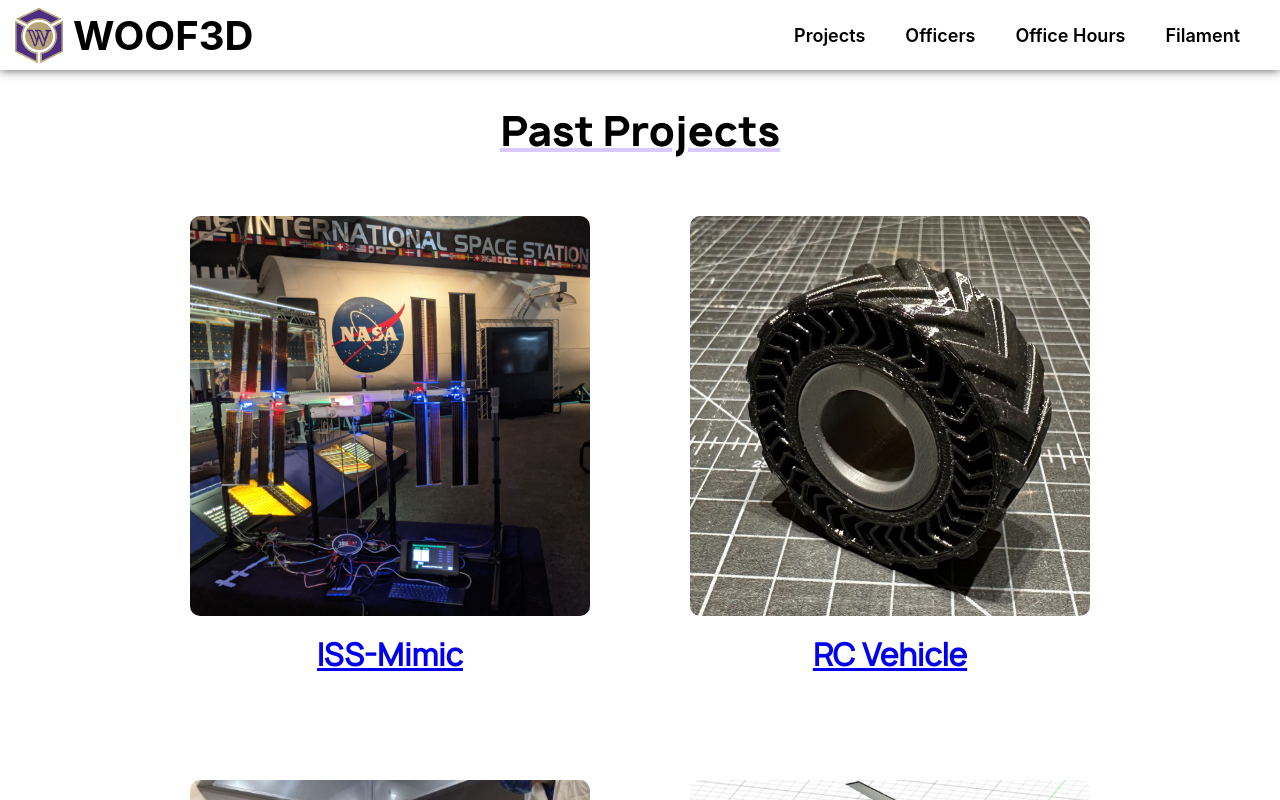
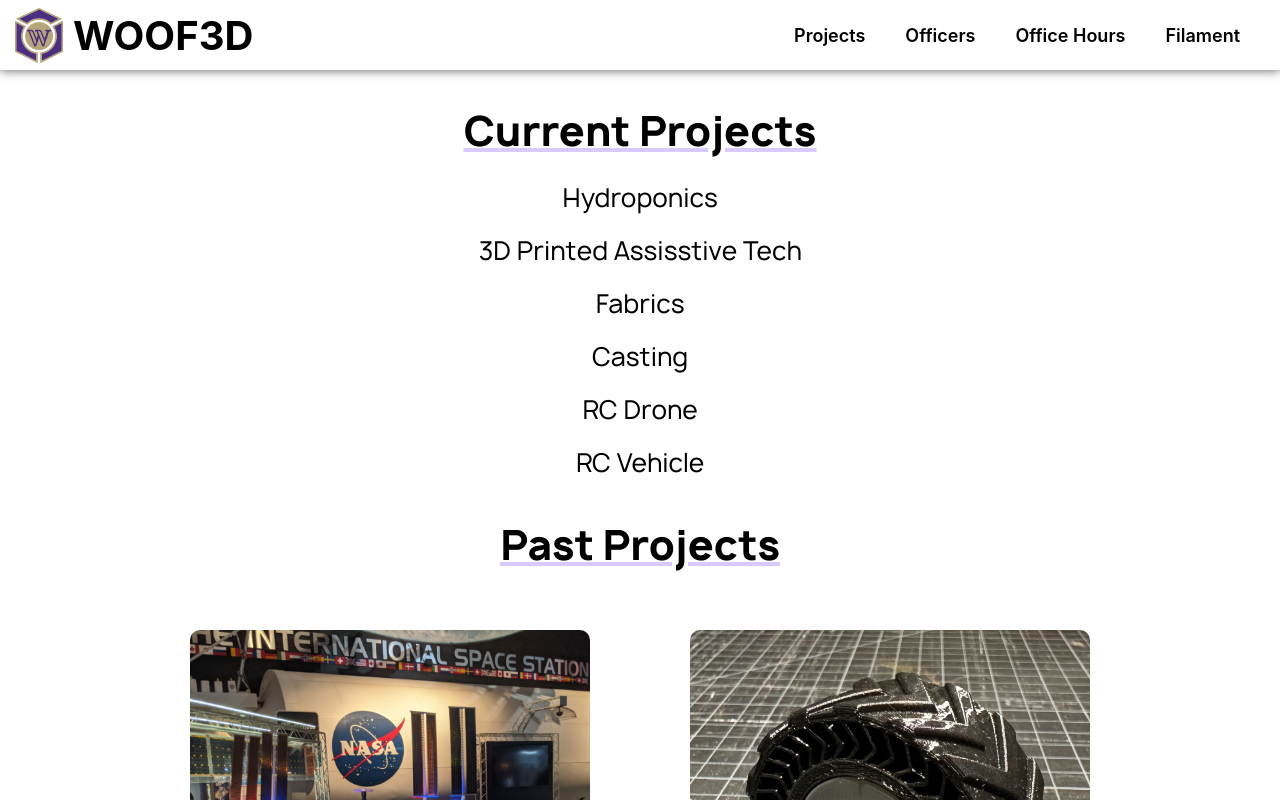
Before and after one commit to woof3dUW/WOOF3D-Website, a React (Create React App) app: page /projects in a window 1280 px wide. Shown: the top 800 px of the page. Built offline with nearby package versions, Linux system fonts and the light colour scheme.

Commit message:
Added a list of current projects and added an env file for api keys

```diff
--- /dev/null
+++ b/public/env.js
@@ -0,0 +1,3 @@
+window.env = {
+  "MAP_KEY": "AIzaSyCNgFy9uS2bSLkYBjubHqulgPEHCBnuU0w"
+};
--- a/public/index.html
+++ b/public/index.html
@@ -25,6 +25,7 @@
       Learn how to configure a non-root public URL by running `npm run build`.
     -->
     <title>WOOF3D</title>
+    <script id="react-dotenv" src="./env.js"></script>
   </head>
   <body>
     <noscript>You need to enable JavaScript to run this app.</noscript>
--- a/src/pages/HomePage.js
+++ b/src/pages/HomePage.js
@@ -3,6 +3,7 @@ import { Footer } from "../components/Footer";
 import "./Page.css";
 import pompeiiMap from "./images/pompeiiRoom.png";
 import the8Map from "./images/the8.png";
+import env from "react-dotenv";
 
 export const HomePage = () => {
     function scrollToTop() {
@@ -58,7 +59,7 @@ export const HomePage = () => {
                         title="McMahonMap"
                         frameborder="0"
                         referrerpolicy="no-referrer-when-downgrade"
-                        src="https://www.google.com/maps/embed/v1/place?key=AIzaSyCNgFy9uS2bSLkYBjubHqulgPEHCBnuU0w&q=4200+Little+Canoe+Channel+NE,Seattle,WA"
+                        src={`https://www.google.com/maps/embed/v1/place?key=${env.MAP_KEY}&q=4200+Little+Canoe+Channel+NE,Seattle,WA`}
                         allowfullscreen>
                     </iframe>
                     <p className="Text">Workshops and other club meetings are held in the Pompeii Room on the basement floor on the North side of McMahon.</p>
--- a/src/pages/OfficeHoursPage.js
+++ b/src/pages/OfficeHoursPage.js
@@ -13,9 +13,9 @@ export const OfficeHoursPage = () => {
             <main className="MainContent" onLoad={scrollToTop()}>
                 <div className="Section">
                     <h1 className="Head">Office Hours</h1>
-                    <p className="Text">Need help or advice with anything 3D printing related? Stop by office hours and one of our officers will be happy to help!</p>
+                    <p className="Text">Need help or advice with anything 3D printing related? Stop by office hours and one of our officers will be happy to help! All office hours take place in The 8 in McMahon Hall.</p>
                     <p className="Text">Reminder: Check the club Discord for office hour cancellations before showing up.</p>
-                    <iframe className="Embed" title="calendar" src="https://calendar.google.com/calendar/embed?height=700&wkst=1&ctz=America%2FLos_Angeles&bgcolor=%23B39DDB&showTitle=0&showPrint=0&showTabs=0&showCalendars=0&showTz=0&mode=WEEK&showNav=0&showDate=0&src=N2UyZTdhZWMzZDE2MDBhMDY4YWMyNjRlN2E1OWQxMmZlNTc2ZDk5OGQ5ODFiZjUzOTY4ZTlhODk3NzQwMGYyN0Bncm91cC5jYWxlbmRhci5nb29nbGUuY29t&color=%23B39DDB" frameborder="0"></iframe>
+                    <iframe className="Embed" title="calendar" src="https://calendar.google.com/calendar/embed?height=700&wkst=1&ctz=America%2FLos_Angeles&bgcolor=%23DAC9FF&amp&showTitle=0&showPrint=0&showTabs=0&showCalendars=0&showTz=0&showNav=0&showDate=0&src=N2UyZTdhZWMzZDE2MDBhMDY4YWMyNjRlN2E1OWQxMmZlNTc2ZDk5OGQ5ODFiZjUzOTY4ZTlhODk3NzQwMGYyN0Bncm91cC5jYWxlbmRhci5nb29nbGUuY29t&color=%23B39DDB" frameborder="0"></iframe>
                 </div>
             </main>
             <Footer/>
--- a/src/pages/Page.css
+++ b/src/pages/Page.css
@@ -138,6 +138,7 @@
     height: 700px;
     margin-top: 30px;
     border-radius: 15px;
+    font-family: 'Manrope';
 }
 
 .MapImg {
--- a/src/pages/ProjectsPage.js
+++ b/src/pages/ProjectsPage.js
@@ -58,6 +58,27 @@ export const ProjectsPage = () => {
     function scrollToTop() {
         window.scrollTo(0,0);
     }
+
+    const current = [
+        {
+            title: "Hydroponics"
+        },
+        {
+            title: "3D Printed Assisstive Tech"
+        },
+        {
+            title: "Fabrics"
+        },
+        {
+            title: "Casting"
+        },
+        {
+            title: "RC Drone"
+        },
+        {
+            title: "RC Vehicle"
+        }
+    ]
 
     const projects = [
         {
@@ -283,6 +304,10 @@ export const ProjectsPage = () => {
         <div className="Container">
             <Header/>
             <main className="MainContent" onLoad={scrollToTop()}>
+                <h1 className="Head Center">Current Projects</h1>
+                {current.map((project, projectIndex) => (
+                    <div className="Text Center">{project.title}</div>
+                ))}
                 <h1 className="Head Center">Past Projects</h1>
                 {projects.map((project, projectIndex) => (
                     <div className="Row">
```
Also changed, not shown: package.json (+10 -2 lines), 2 other files (tests, documents, lock files or other folders).
